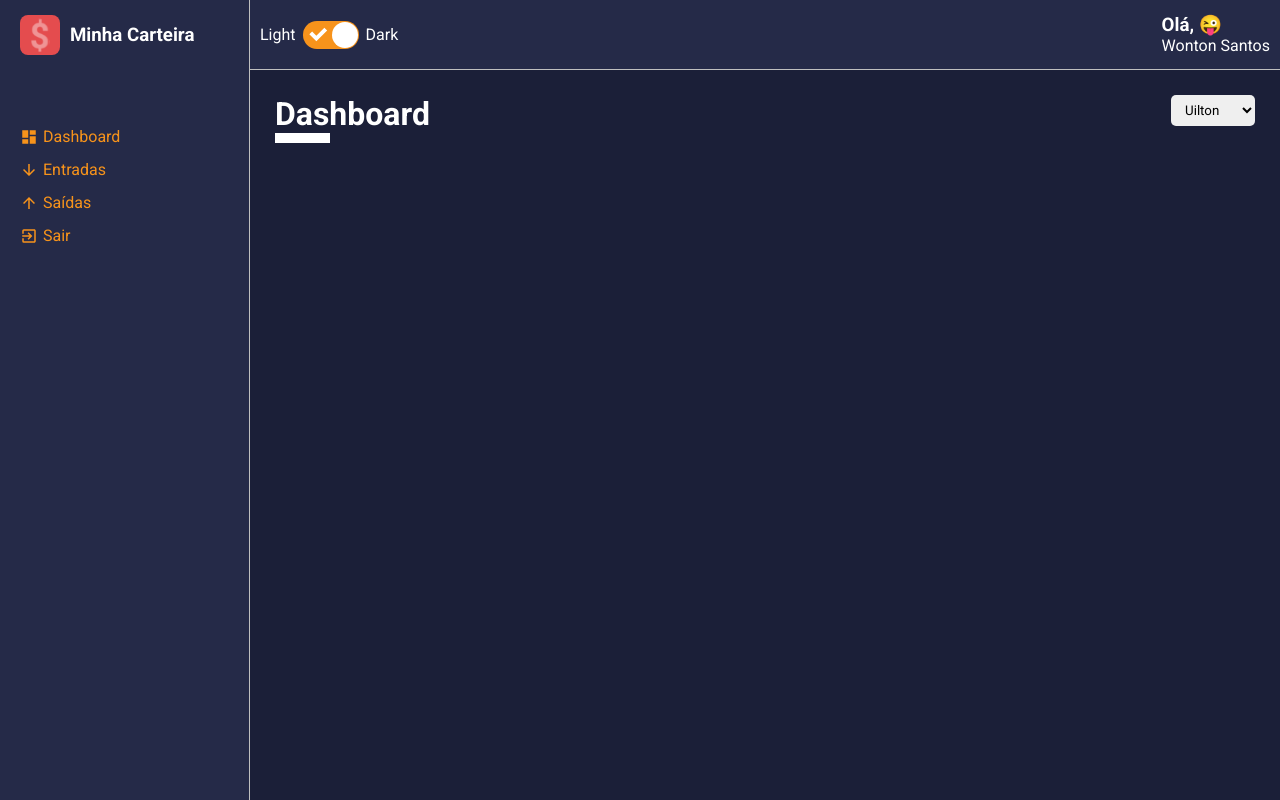
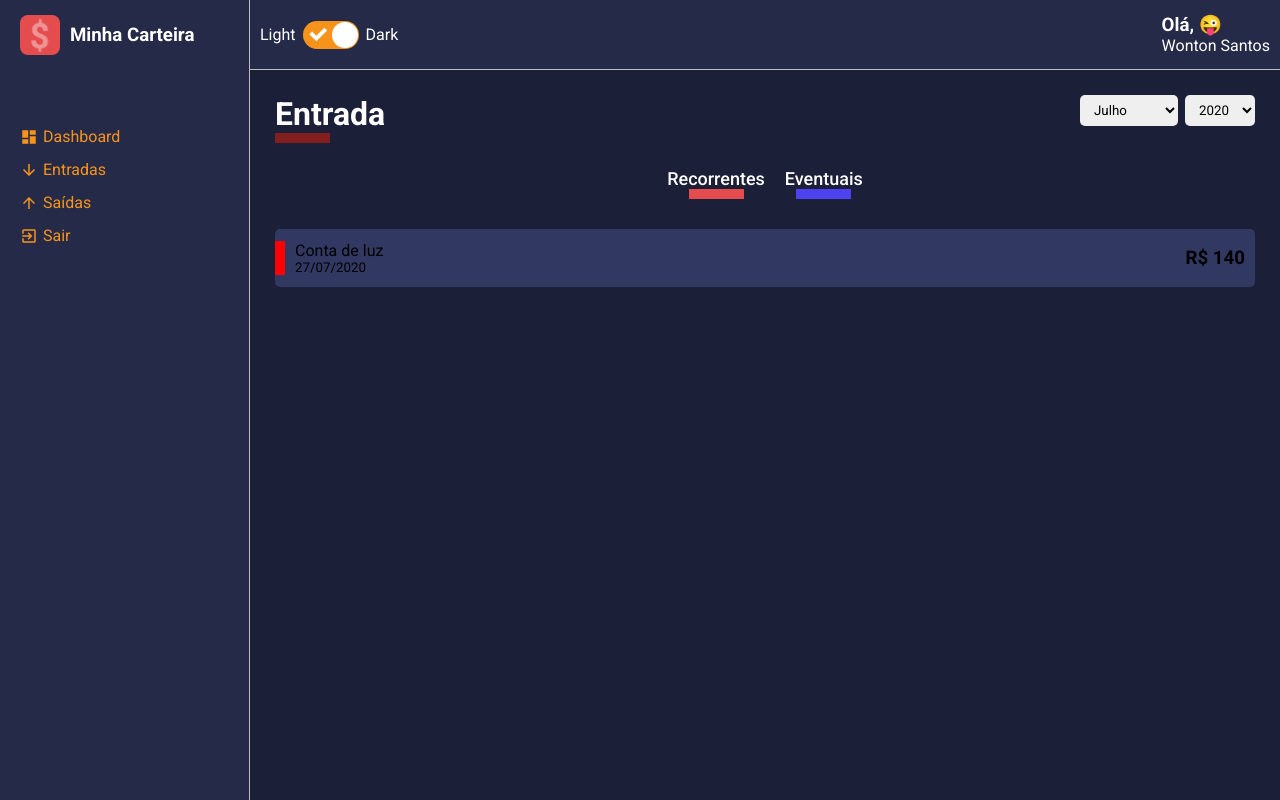
Before and after one commit to uiltonjose/minha-carteira, a React (Create React App) app: page / in a window 1280 px wide. Built offline with nearby package versions, Linux system fonts and the light colour scheme.

Commit message:
- custom scrollbar - list implementation

```diff
--- a/src/App.tsx
+++ b/src/App.tsx
@@ -3,7 +3,7 @@ import { ThemeProvider } from "styled-components";
 import GlobalStyles from "./styles/GlobalStyles";
 
 import Layout from "./components/Layout";
-import Dashboard from "./pages/Dashboard";
+import List from "./pages/List";
 import dark from "./styles/themes/dark";
 
 const App: React.FC = () => {
@@ -11,7 +11,7 @@ const App: React.FC = () => {
     <ThemeProvider theme={dark}>
       <GlobalStyles />
       <Layout>
-        <Dashboard/>
+        <List/>
       </Layout>
     </ThemeProvider>
   );
--- a/src/components/Content/index.tsx
+++ b/src/components/Content/index.tsx
@@ -1,5 +1,4 @@
 import React from "react";
-import ContentHeader from "../ContentHeader";
 import { Container } from "./styles";
 
 const Content: React.FC = ({ children }) => {
--- a/src/components/Content/styles.ts
+++ b/src/components/Content/styles.ts
@@ -5,4 +5,20 @@ export const Container = styled.div`
   background-color: ${(props) => props.theme.colors.primary};
 
   padding: 25px;
+
+  height: calc(100vh - 70px);
+  overflow-y: scroll;
+
+  ::-webkit-scrollbar {
+    width: 10px;
+  }
+
+  ::-webkit-scrollbar-thumb {
+    background-color: ${(props) => props.theme.colors.secondary};
+    border-radius: 10px;
+  }
+
+  ::-webkit-scrollbar-track {
+    background-color: ${(props) => props.theme.colors.tertiary};
+  }
 `;
--- /dev/null
+++ b/src/components/HistoryFinanceCard/index.tsx
@@ -0,0 +1,29 @@
+import React from "react";
+import { Container, Tag } from "./styles";
+
+interface IHistoryFinanceCardProps {
+  tagColor: string;
+  title: string;
+  subtitle: string;
+  amount: string;
+}
+
+const HistoryFinanceCard: React.FC<IHistoryFinanceCardProps> = ({
+  tagColor,
+  title,
+  subtitle,
+  amount,
+}) => {
+  return (
+    <Container>
+      <Tag color={tagColor} />
+      <div>
+        <span>{title}</span>
+        <small>{subtitle}</small>
+      </div>
+      <h3>{amount}</h3>
+    </Container>
+  );
+};
+
+export default HistoryFinanceCard;
--- /dev/null
+++ b/src/components/HistoryFinanceCard/styles.ts
@@ -0,0 +1,44 @@
+import styled from "styled-components";
+
+interface ITagProps {
+  color: string;
+}
+
+export const Container = styled.li`
+  background-color: ${(props) => props.theme.colors.tertiary};
+
+  list-style: none;
+  border-radius: 5px;
+
+  margin: 10px 0;
+  padding: 12px 10px;
+
+  display: flex;
+  justify-content: space-between;
+  align-items: center;
+
+  cursor: pointer;
+  transition: all 0.3s;
+
+  position: relative;
+
+  &:hover {
+    opacity: 0.7;
+    transform: translateX(10px);
+  }
+
+  > div {
+    display: flex;
+    flex-direction: column;
+    justify-content: space-between;
+    padding-left: 10px;
+  }
+`;
+
+export const Tag = styled.div<ITagProps>`
+  position: absolute;
+  left: 0;
+  width: 10px;
+  height: 60%;
+  background-color: ${(props) => props.color};
+`;
--- a/src/pages/List/index.tsx
+++ b/src/pages/List/index.tsx
@@ -1,21 +1,47 @@
 import React from "react";
 import ContentHeader from "../../components/ContentHeader";
+import HistoryFinanceCard from "../../components/HistoryFinanceCard";
 import SelectInput from "../../components/SelectInput";
 
-import { Container } from "./styles";
+import { Container, Content, Filters } from "./styles";
 
 const List: React.FC = () => {
-  const options = [
-    { value: "Uilton", label: "Uilton" },
-    { value: "Viviane", label: "Viviane" },
-    { value: "Sofia", label: "Sofia" },
+  const months = [
+    { value: 7, label: "Julho" },
+    { value: 8, label: "Agosto" },
+    { value: 9, label: "Setembro" },
+  ];
+
+  const years = [
+    { value: 2020, label: 2020 },
+    { value: 2019, label: 2019 },
+    { value: 2018, label: 2018 },
   ];
 
   return (
     <Container>
       <ContentHeader title="Entrada" lineColor="#831e1e">
-        <SelectInput options={options} />
+        <SelectInput options={months} />
+        <SelectInput options={years} />
       </ContentHeader>
+
+      <Filters>
+        <button type="button" className="tag-filter tag-filter-recurrent">
+          Recorrentes
+        </button>
+        <button type="button" className="tag-filter tag-filter-eventual">
+          Eventuais
+        </button>
+      </Filters>
+
+      <Content>
+        <HistoryFinanceCard
+          title="Conta de luz"
+          subtitle="27/07/2020"
+          amount="R$ 140"
+          tagColor="red"
+        />
+      </Content>
     </Container>
   );
 };
--- a/src/pages/List/styles.ts
+++ b/src/pages/List/styles.ts
@@ -1,5 +1,43 @@
 import styled from "styled-components";
 
-export const Container = styled.div`
+export const Container = styled.div``;
 
+export const Content = styled.div``;
+
+export const Filters = styled.div`
+  width: 100%;
+  display: flex;
+  justify-content: center;
+  margin-bottom: 30px;
+
+  .tag-filter {
+    font-size: 18px;
+    font-weight: 500;
+    background: none;
+    color: ${(props) => props.theme.colors.white};
+
+    margin: 0 10px;
+
+    transition: opacity 0.3s;
+
+    &:hover {
+      opacity: 0.7;
+    }
+  }
+
+  .tag-filter-recurrent::after {
+    content: "";
+    display: block;
+    width: 55px;
+    margin: 0 auto;
+    border-bottom: 10px solid ${(props) => props.theme.colors.warning};
+  }
+
+  .tag-filter-eventual::after {
+    content: "";
+    display: block;
+    width: 55px;
+    margin: 0 auto;
+    border-bottom: 10px solid ${(props) => props.theme.colors.success};
+  }
 `;
--- a/src/styles/themes/dark.ts
+++ b/src/styles/themes/dark.ts
@@ -1,3 +1,4 @@
+// eslint-disable-next-line
 export default {
     title: 'dark',
     colors: {
--- a/src/utils/emojis.ts
+++ b/src/utils/emojis.ts
@@ -1 +1,2 @@
+// eslint-disable-next-line
 export default ['😍', '😏', '😎', '😜', '🧐'];
```
Also changed, not shown: 1 other file (tests, documents, lock files or other folders).
